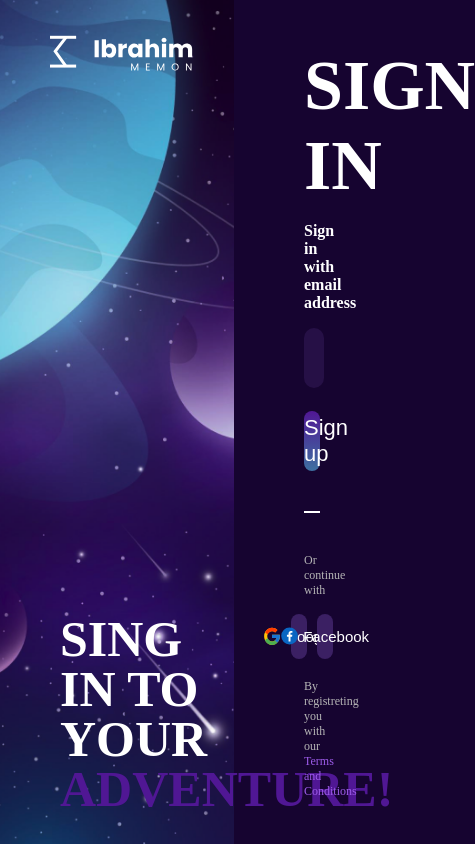
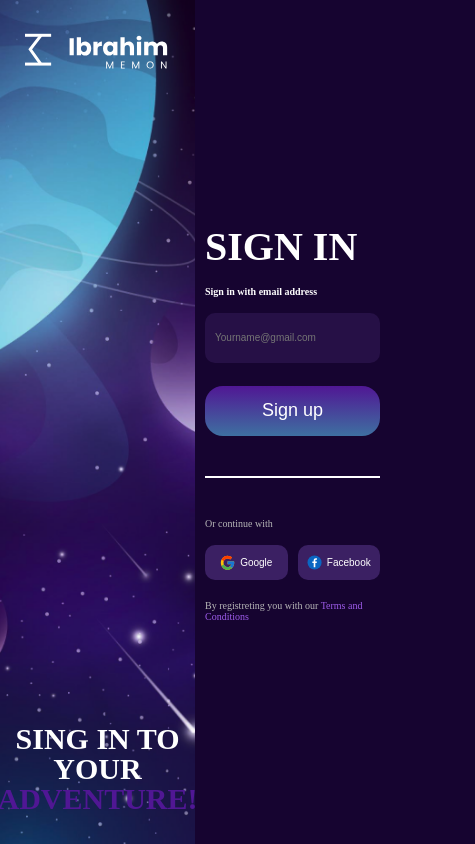
Before and after one commit to Fesantos12/login-Page-galaxia, a plain HTML site: page index.html in a window 390 px wide. Shown: the whole page, 475 px wide, since content can reach past the window. Drawn offline with Linux system fonts and the light colour scheme.

Commit message:
responsividade feita

```diff
--- a/assets/CSS/Style.css
+++ b/assets/CSS/Style.css
@@ -181,3 +181,77 @@ header {
     color: #9D5CE9;
     text-decoration: none;
 }
+
+/* responsividade */
+
+@media (max-width: 768px) {
+    .container-form h2 {
+        font-size: 40px;
+    }
+
+    .container-form h4 {
+        font-size: 10px;
+    }
+
+    .container-form form input {
+        height: 50px;
+        font-size: 10px;
+    }
+
+    .container-form form .sign-in {
+        height: 50px;
+        font-size: 18px;
+    }
+
+    .container-form .Or {
+        font-size: 10px;
+    }
+
+    .container-form .buttons button {
+        height: 35px;
+        font-size: 10px;
+    }
+
+    .container-form .buttons button img {
+        width: 15px;
+        height: 15px;
+    }
+
+    .container-form .by {
+        font-size: 10px;
+    }
+}
+
+@media (max-width: 450px) {
+    .container-logo {
+        width: 50%;
+        align-items: center;
+    }
+
+    .container-logo h1 {
+        font-size: 30px;
+        margin-left: 0;
+        margin-bottom: 30px;
+        line-height: 30px;
+        text-align: center;
+    }
+
+    header {
+        width: 100%;
+        display: flex;
+        justify-content: center;
+        align-items: center;
+        padding: 0;
+    }
+
+    .container-form {
+        width: 50%;
+        padding: 0 10px;
+    }
+}
+
+@media (max-width: 380px) {
+    .container-logo h1 {
+        font-size: 20px;
+    }
+}
```
